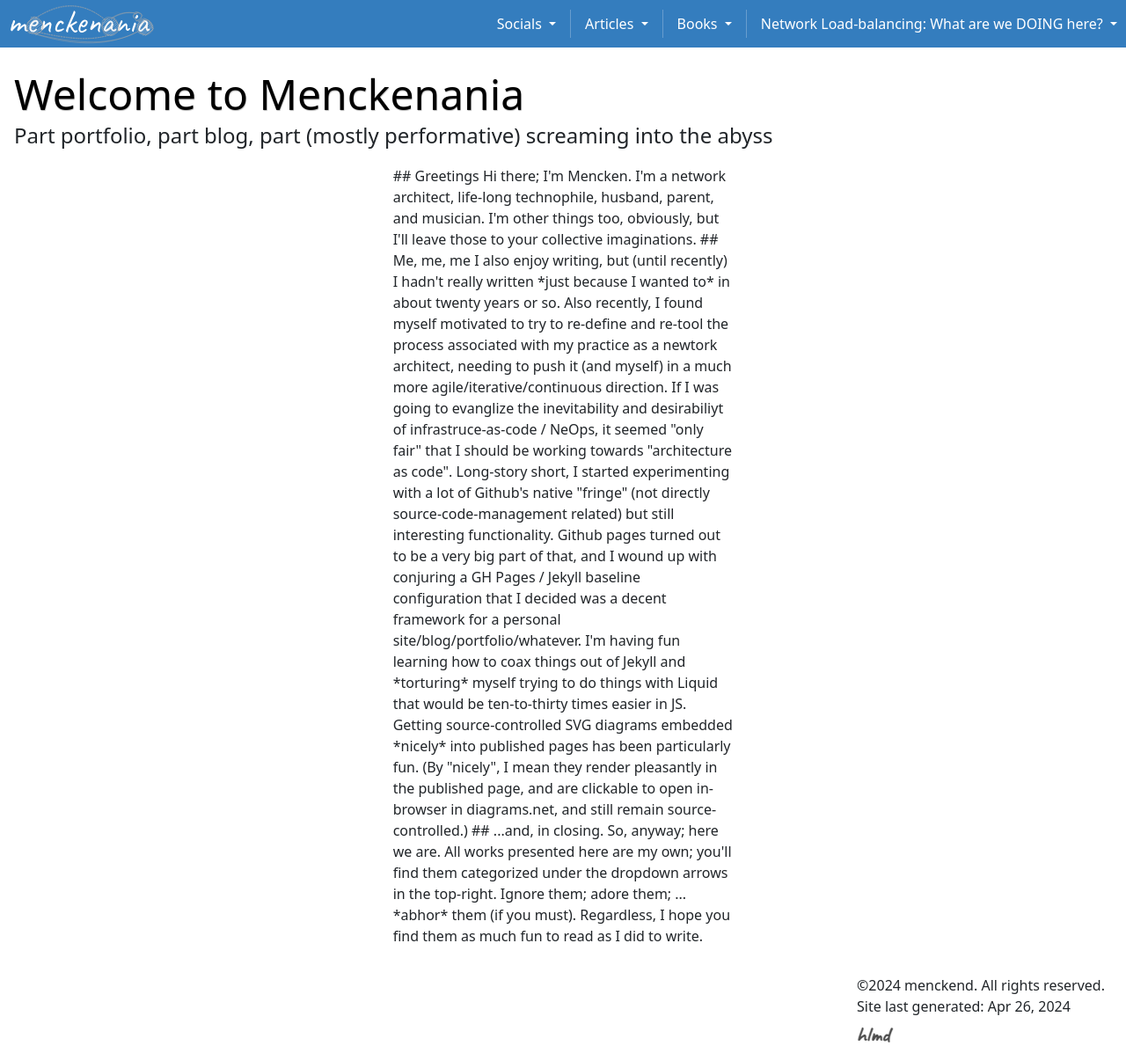
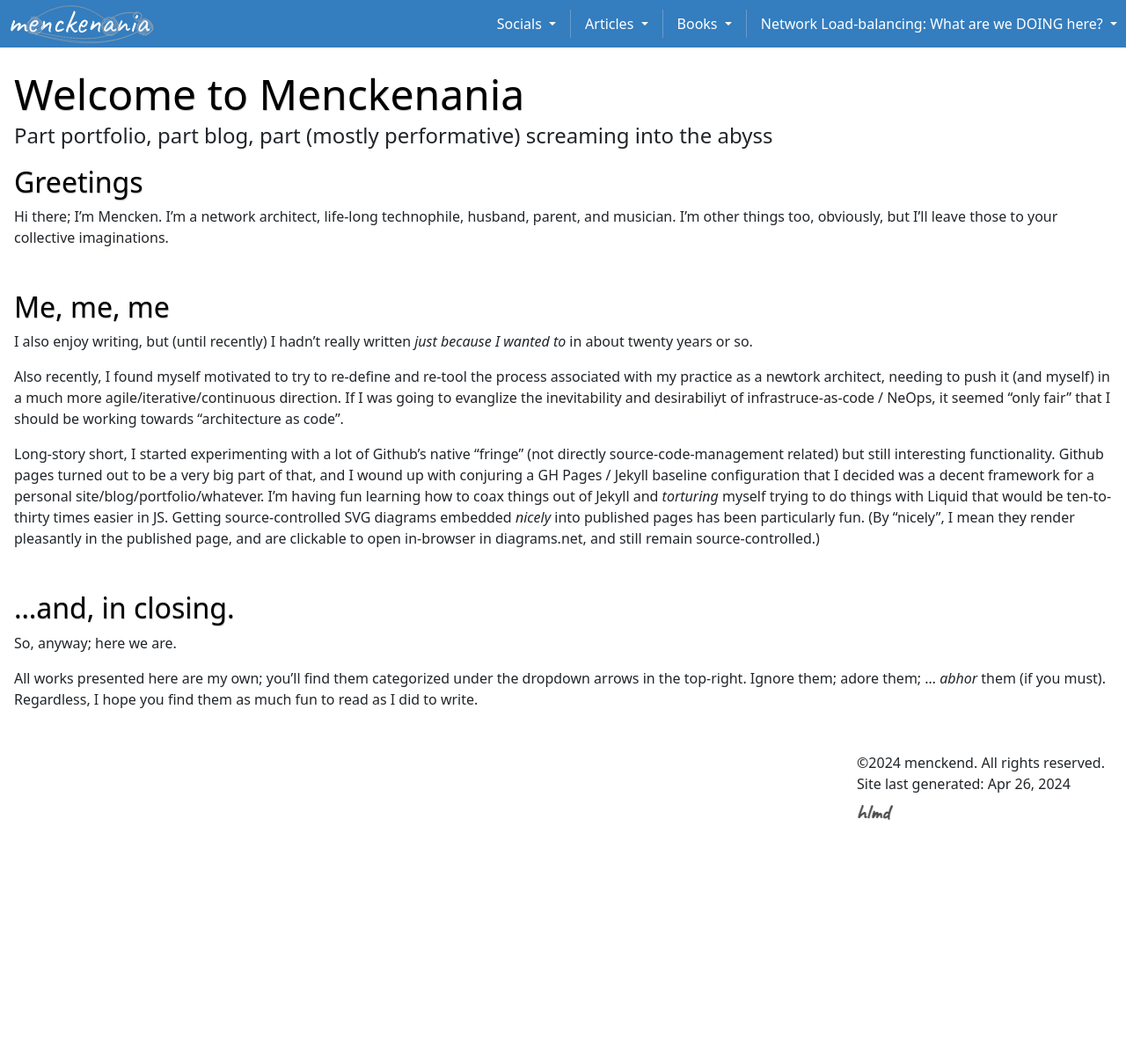
Before and after one commit to menckend/alpha, a Jekyll site: the page built from index.md, in a window 1280 px wide and 1197 px high. Shown: the whole window at 88% size. Built offline with Jekyll 4.4.1, drawn with Linux system fonts in a browser that asks for light colours.

Commit message:
Update index.md

```diff
--- a/index.md
+++ b/index.md
@@ -7,10 +7,6 @@
 layout: "default"
 ---
 
-<div class="container-fluid">
-	<div class="row flex-wrap">
-		<div class="col ps-md-4"></div>
-		<main class="col menck-main ps-md-2">
 
 ## Greetings
 
@@ -32,6 +28,10 @@
 
 {% include links.html %}
 
+<div class="container-fluid">
+	<div class="row flex-wrap">
+		<div class="col ps-md-4"></div>
+		<main class="col menck-main ps-md-2">
 </main>
 <div class="col ps-md-4"></div>
 </div>
```
